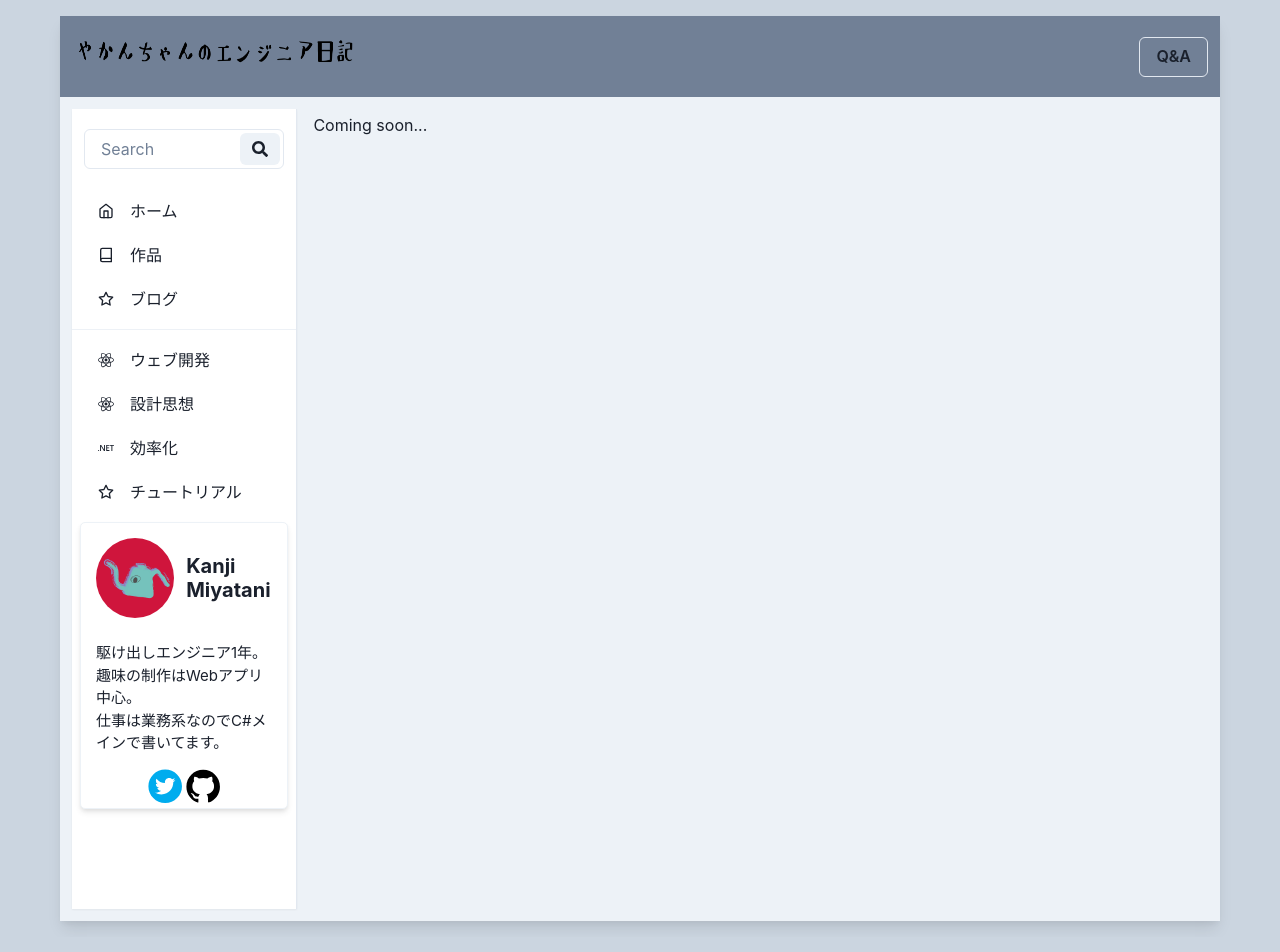
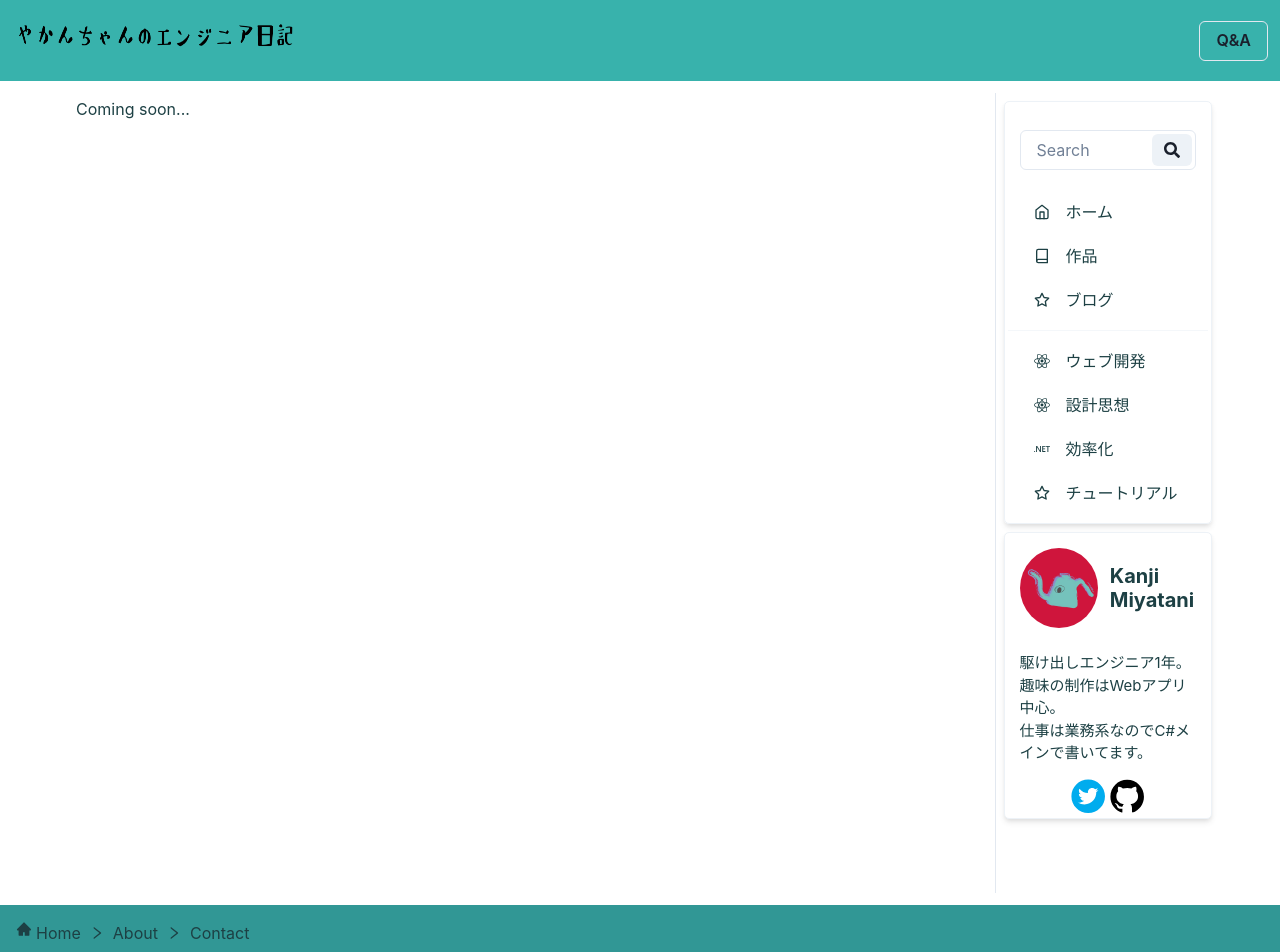
Before and after one commit to Kanji-Miyatani/My-NextBlog, a Next.js app: page /artWorks in a window 1280 px wide. Shown: the top 952 px of the page. Built offline with nearby package versions, Linux system fonts and the light colour scheme.

Commit message:
見た目の修正

```diff
--- a/components/articleChild.tsx
+++ b/components/articleChild.tsx
@@ -30,8 +30,8 @@ function ArticleChild({id,title,description,imageSrc,blogTag,date}:IBlogChild) {
 
     return (
       <Box className="article-child" borderWidth='1px' borderRadius='lg' h={{base:150,sm:150}} overflow="hidden"  bgColor={'white'} shadow="sm" _hover={{shadow:"lg",cursor:"pointer"}}>
-        <a>
           <NextLink href={`/blog/${id}`} >
+            <a>
             {/* アイキャッチ */}
             <Box
             display="flex"
@@ -84,8 +84,8 @@ function ArticleChild({id,title,description,imageSrc,blogTag,date}:IBlogChild) {
                 </Box>
               </Flex>
             </Box>
+            </a>
           </NextLink>
-        </a>
       </Box>
     )
   }
--- /dev/null
+++ b/components/breadCrumb.tsx
@@ -0,0 +1,29 @@
+import React from 'react'
+import NextLink from 'next/link'
+import{Box,Breadcrumb,BreadcrumbItem,BreadcrumbLink,Flex}from '@chakra-ui/react'
+import {AiOutlineRight,AiFillHome, } from 'react-icons/ai'
+
+
+function BreadCrumb() {
+  return (
+    <Breadcrumb mx="auto" spacing='8px' separator={<AiOutlineRight color='' />} textAlign="center">
+        <BreadcrumbItem>
+            <BreadcrumbLink href='#'>
+                <Flex alignItems="">
+                    <AiFillHome/>
+                    <Box ml="1">Home</Box>
+                </Flex>
+            </BreadcrumbLink>
+        </BreadcrumbItem>
+        <BreadcrumbItem>
+            <BreadcrumbLink href='#'>About</BreadcrumbLink>
+        </BreadcrumbItem>
+
+        <BreadcrumbItem isCurrentPage>
+            <BreadcrumbLink href='#'>Contact</BreadcrumbLink>
+        </BreadcrumbItem>
+    </Breadcrumb>
+  )
+}
+
+export default BreadCrumb
--- a/components/contentsTable.tsx
+++ b/components/contentsTable.tsx
@@ -12,7 +12,7 @@ function ContentsTable(prop:Prop) {
      <Text fontWeight={'bold'} mb="1rem">目次</Text>
      <List >
         {tocs.map(toc=>{
-            const marginLeft = toc.name=="h2"?"0":"1rem";
+            const marginLeft = toc.name=="h1"?"0":"1rem";
             return(
             <ListItem key={toc.id} ml={marginLeft} mb="4px" color={"gray.500"} _hover={{color:"gray.600",cursor:"pointer"}}>
                 <Scroll to={toc.id}>- {toc.text}</Scroll>
--- a/components/footer.tsx
+++ b/components/footer.tsx
@@ -1,4 +1,5 @@
 import {Box} from "@chakra-ui/react"
+import BreadCrumb from "./breadCrumb"
 import MyProfile from "./myProfile"
 
 function footer() {
@@ -8,6 +9,9 @@ function footer() {
         <Box display={{base:"block",sm:"none"}}>
             <MyProfile />
         </Box>
+        <Box bg={"teal.500"} textAlign="center" p="1rem">
+          <BreadCrumb></BreadCrumb>
+        </Box>
     </Box>
   )
 }
--- a/components/header.tsx
+++ b/components/header.tsx
@@ -26,7 +26,7 @@ const Header = () => {
       justify="space-between"
       wrap="wrap"
       padding={3}
-      bg="gray.500"
+      bg="teal.400"
       color="white"
       display={{ base: "none", md: "flex" }}
     >
--- a/components/layout.tsx
+++ b/components/layout.tsx
@@ -9,7 +9,7 @@ type Props = {
 
  export default function Layout({children}:Props){
     return(
-        <Box w={{sm:1160,base:"auto"}} my={{sm:"1rem",base:0}} mx="auto" shadow="lg">
+        <Box w={{sm:"auto",base:"auto"}} my={0} mx="auto" shadow="lg">
 
             <Header/>
             <Nav>{children}</Nav>
--- a/components/navbar.tsx
+++ b/components/navbar.tsx
@@ -66,10 +66,17 @@ const CategoryItems: Array<LinkItemProps> = [
 export default function SimpleSidebar({ children}: { children: ReactNode}) {
   const { isOpen, onOpen, onClose } = useDisclosure();
   return (
-    <Box minH="100vh" bg={useColorModeValue('gray.100', 'gray.900')}
+    <Box minH="100vh"
     className="class"
     display={"flex"}
+    w={{base:"100%",sm:"1160px"}}
+    mx={{base:0,sm:"auto"}}
     flexDirection={{base:"column",md:"row"}}>
+      {/* mobilenav */}
+      <MobileNav display={{ base: 'flex', md: 'none' }} bgColor="teal.500" onOpen={onOpen} />
+       <Box minH="100vh" p={{sm:4,base:2}} w="100%">
+        {children}
+      </Box>
       <SidebarContent
         onClose={() => onClose}
         display={{ base: 'none', md: 'block' }}
@@ -87,11 +94,7 @@ export default function SimpleSidebar({ children}: { children: ReactNode}) {
           <SidebarContent onClose={onClose} />
         </DrawerContent>
       </Drawer>
-      {/* mobilenav */}
-      <MobileNav display={{ base: 'flex', md: 'none' }} bgColor="gray.500" onOpen={onOpen} />
-      <Box minH="100vh" p={{sm:4,base:2}} w="100%">
-        {children}
-      </Box>
+
 
     </Box>
   );
@@ -104,13 +107,12 @@ interface SidebarProps extends BoxProps {
 const SidebarContent = ({ onClose, ...rest }: SidebarProps) => {
   return (
     <Box
-      bg={useColorModeValue('white', 'gray.900')}
-      borderRight="1px"
-      borderRightColor={useColorModeValue('gray.200', 'gray.700')}
+      bg={useColorModeValue('white', 'teal.900')}
+      borderLeft="1px"
+      borderLeftColor={useColorModeValue('gray.200', 'gray.700')}
       borderRadius="0px"
       top={2}
       w={{ base: "100%", md: 64 }}
-      shadow="sm"
       my={{ base: 0, md: 3}}
       ml={{ base: 0, md: 3}}
       pos={{ base: 'initial', md: "sticky"}}
@@ -119,8 +121,13 @@ const SidebarContent = ({ onClose, ...rest }: SidebarProps) => {
       <Flex h="10" display={{ base: 'flex', md: 'none' }} alignItems="center" mx="2" w={"100%"} justifyContent="space-between">
         <CloseButton onClick={onClose} />
       </Flex>
+      <Box
+      className='navLinks'
+      shadow="md"
+      mb={2} mt={2} mx={2} p={"3px"}
+      border={"1px"} borderColor={"gray.100"} borderRadius="5px"
+      py="0.5rem">
         <Flex h="20" alignItems="center" mx="3" justifyContent="space-between">
-
           <InputGroup size='md'>
             <Input
               pr='5rem'
@@ -144,12 +151,13 @@ const SidebarContent = ({ onClose, ...rest }: SidebarProps) => {
             {link.name}
           </NavItem>
         ))}
-      <Divider mb={2} mt={2} />
+        <Divider color={useColorModeValue('gray.200', 'gray.700')} mb={2} mt={2} />
         {CategoryItems.map((link,i) => (
           <NavItem key={i} icon={link.icon} link={link.link}>
             {link.name}
           </NavItem>
         ))}
+      </Box>
       <Box display={{md:"block",base:"none"}}>
         <MyProfile/>
       </Box>
@@ -174,7 +182,7 @@ const NavItem = ({ icon,link, children, ...rest }: NavItemProps) => {
           role="group"
           cursor="pointer"
           _hover={{
-            bg: 'gray.400',
+            bg: 'teal.400',
             color: 'white',
           }}
           {...rest}>
@@ -205,9 +213,9 @@ const MobileNav = ({ onOpen, ...rest }: MobileProps) => {
       px={{ base: 4, md: 24 }}
       height="20"
       alignItems="center"
-      bg={useColorModeValue('white', 'gray.900')}
+      bg={useColorModeValue('white', 'teal.900')}
       borderBottomWidth="1px"
-      borderBottomColor={useColorModeValue('gray.200', 'gray.700')}
+      borderBottomColor={useColorModeValue('teal.200', 'teal.700')}
       justifyContent="flex-start"
       {...rest}>
       <IconButton
--- a/lib/dataConvert.ts
+++ b/lib/dataConvert.ts
@@ -4,7 +4,7 @@ import { IArticle, ITocs } from '../interface/article';
 
 export function getTocs(article:IArticle):ITocs[]{
     const $ =  cheerio.load(article.content || "");
-    const headings = $('h1, h2, h3').toArray();
+    const headings = $('h1, h2').toArray();
      const toc :ITocs[]= headings.map((elem) => ({
        text: (elem.children[0] as any).data,
        id: elem.attribs.id,
--- a/src/pages/_app.tsx
+++ b/src/pages/_app.tsx
@@ -9,8 +9,8 @@ export const chakraTheme = extendTheme({
   styles: {
     global: {
       body: {
-        backgroundColor: "gray.300",
-        color: "gray.800"
+        backgroundColor: "cray.50",
+        color: "teal.900"
       }
     }
   }
--- a/src/styles/globals.css
+++ b/src/styles/globals.css
@@ -61,6 +61,9 @@ a {
     margin-bottom: 1.5rem;
     margin-top: 3rem;
 }
+.blog-container img{
+  margin: 1.5rem 0;
+}
 /* スクロールバー */
 ::-webkit-scrollbar {
   width: 17px;
@@ -72,3 +75,28 @@ a {
   box-shadow: inset 0 0 10px 10px #2b316b;
   border: double 2px gray;
 }
+
+blockquote {
+  position: relative;
+  margin: 1.5rem 0;
+  padding: 15px 15px 10px 15px;
+  box-sizing: border-box;
+  font-style: italic;
+  background: #f5f5f5;
+  color: #777777;
+  box-shadow: 0 2px 4px rgba(0, 0, 0, 0.14);
+}
+
+
+blockquote p {
+  padding: 0;
+  margin: 7px 0;
+  line-height: 1.7;
+}
+
+blockquote cite {
+  display: block;
+  text-align: right;
+  color: #888888;
+  font-size: 0.9em;
+}
```
Lines whose indentation alone changed are shown as unchanged.
